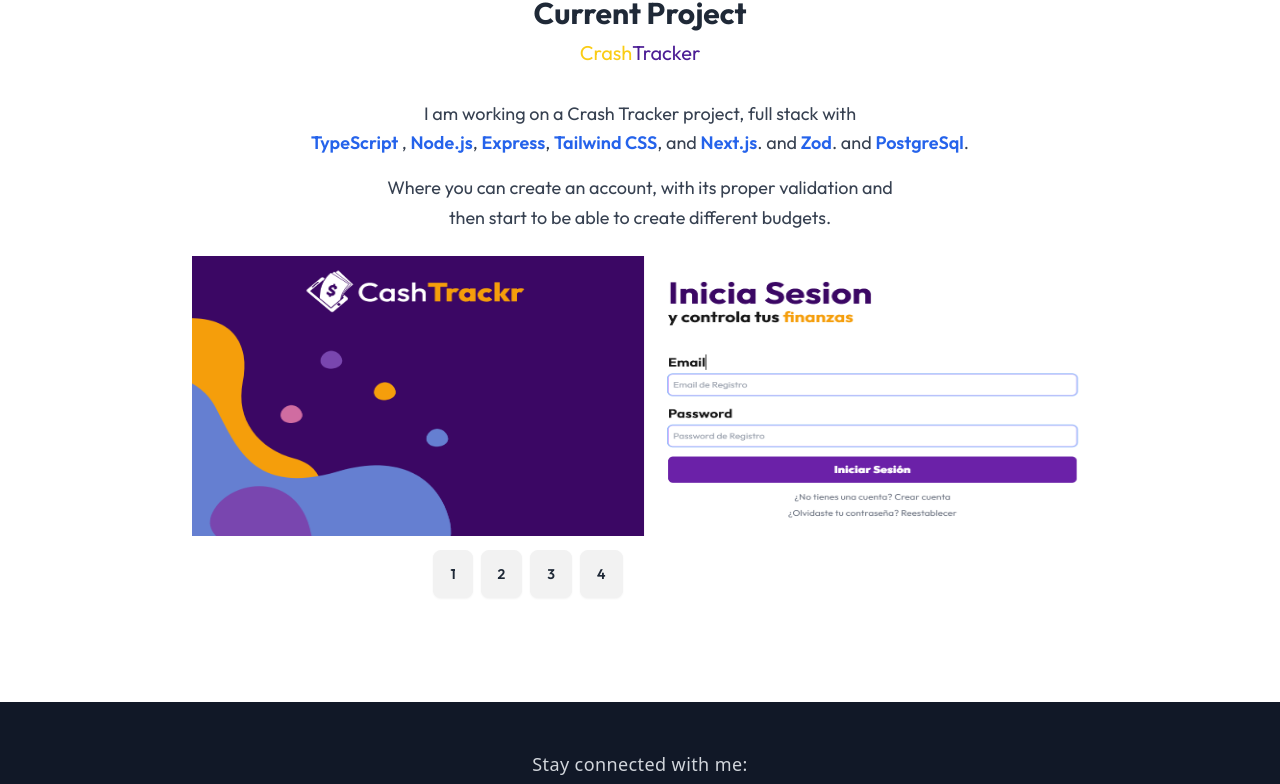
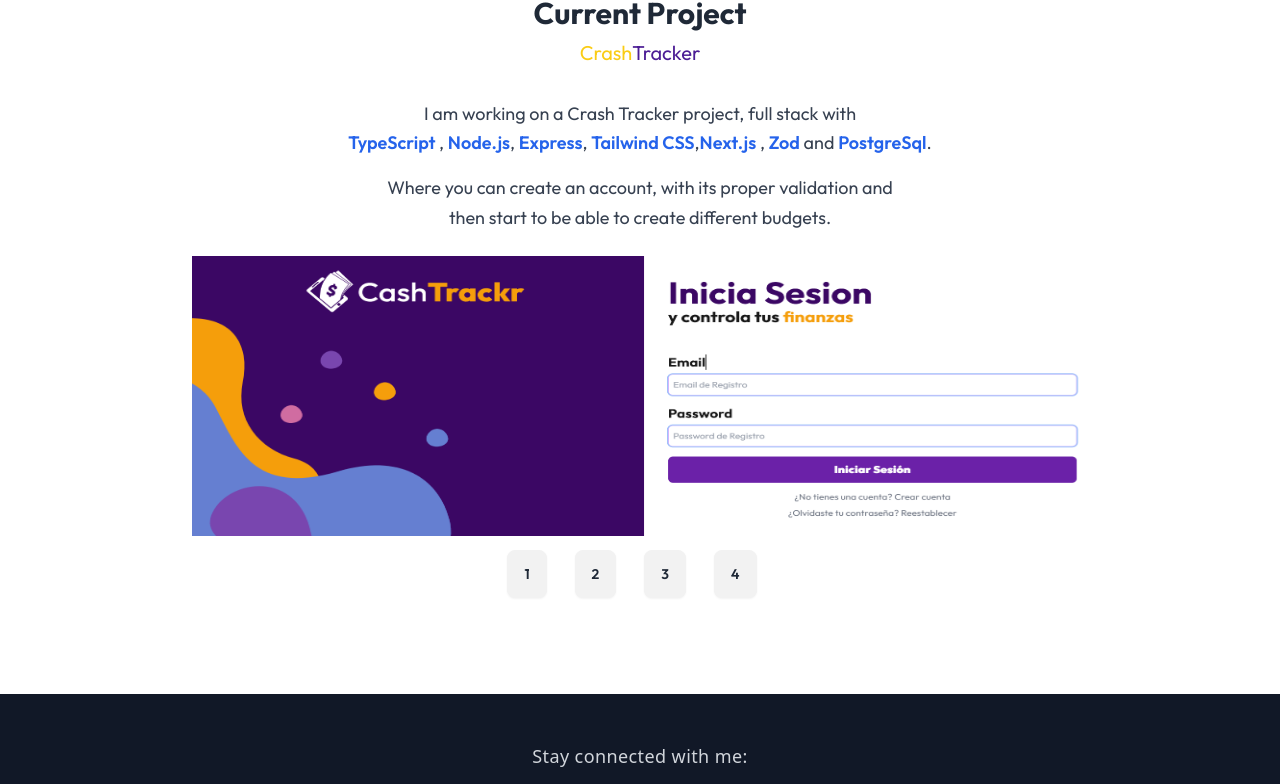
Before and after one commit to cristianmorenof23/portfolio-developer, a Next.js app: page /home/aboutme in a window 1280 px wide. Shown: the part 565-1349 px from the top of the page. Built offline with nearby package versions, Linux system fonts and the light colour scheme; grey boxes are pictures that could not be loaded.

Commit message:
cambio en carousel

```diff
--- a/app/home/aboutme/page.tsx
+++ b/app/home/aboutme/page.tsx
@@ -60,8 +60,8 @@
               <span className="font-semibold text-blue-600">Node.js</span>,{" "}
               <span className="font-semibold text-blue-600">Express</span>,{" "}
               <span className="font-semibold text-blue-600">Tailwind CSS</span>,
-              and <span className="font-semibold text-blue-600">Next.js</span>.
-              and <span className="font-semibold text-blue-600">Zod</span>. and{" "}
+              <span className="font-semibold text-blue-600">Next.js</span> ,{" "}
+              <span className="font-semibold text-blue-600">Zod</span> and{" "}
               <span className="font-semibold text-blue-600">PostgreSql</span>.
             </div>
             <div>
--- a/components/Carrousel.tsx
+++ b/components/Carrousel.tsx
@@ -4,7 +4,7 @@
 const Carrousel = () => {
   return (
     <>
-      <div className="carousel  md:h-[280px] w-full md:w-[900px]">
+      <div className="carousel  md:h-[280px] w-full md:w-[900px] mx-auto">
         <div id="item1" className="carousel-item w-full">
           <Image
             src="/crashtracker1.png"
@@ -50,7 +50,7 @@
           />
         </div>
       </div>
-      <div className="flex w-full justify-center gap-2 py-2 text-center items-center">
+      <div className="flex justify-center items-center text-center gap-7 mt-2 lg:ml-52">
         <Link href="#item1" className="btn btn-md">
           1
         </Link>
```
